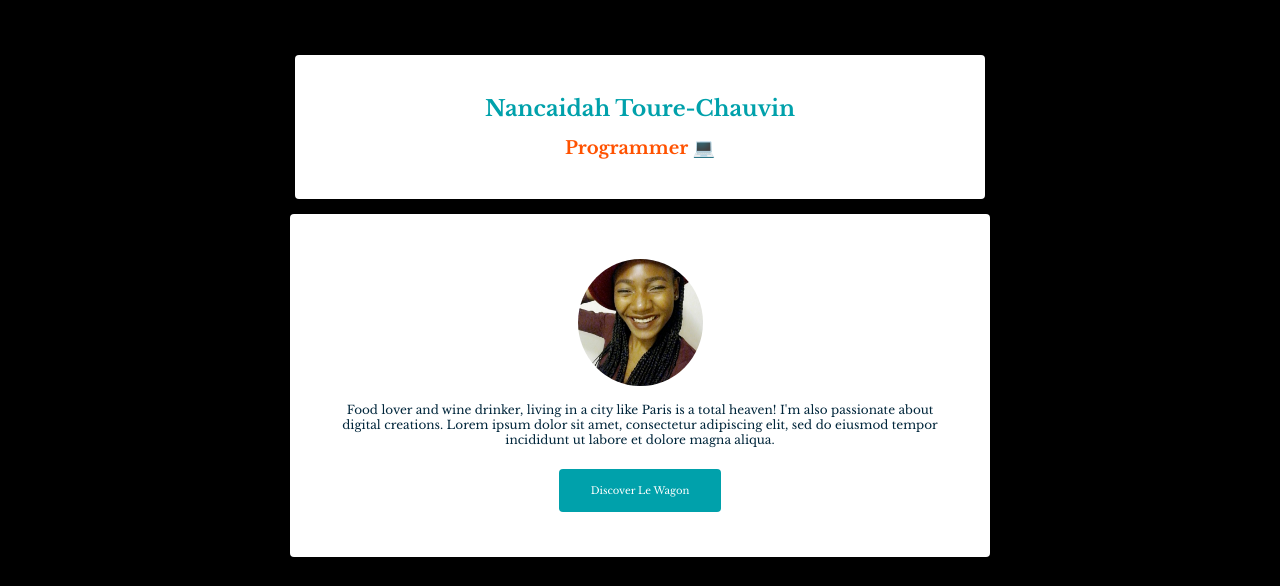
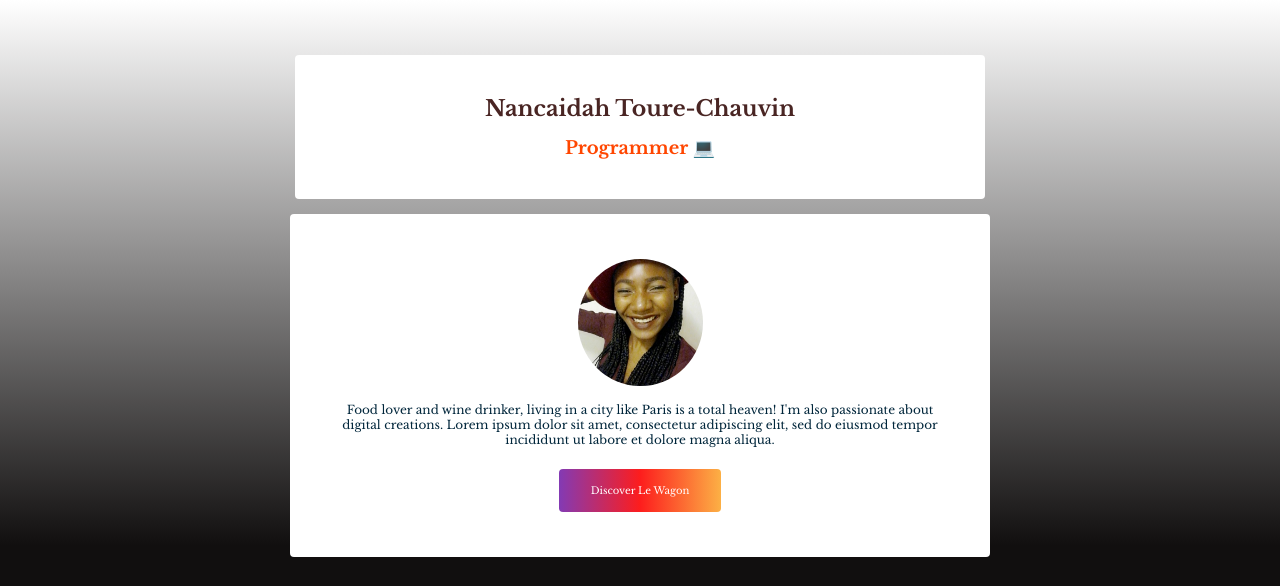
Before and after one commit to nancaidah/profile, a plain HTML site: page index.html in a window 1280 px wide. Shown: the top 586 px of the page. Drawn offline with nearby package versions, Linux system fonts and the light colour scheme.

Commit message:
make my profile prettier

```diff
--- a/style.css
+++ b/style.css
@@ -1,7 +1,6 @@
-
-
 body {
-  background-color: #000000;
+  background: rgb(17,15,15);
+background: linear-gradient(to top, rgba(17,15,15,1) 30%, rgba(255,255,255,1) 100%);
   font-family: "Libre Baskerville";
   color: #00263b;
 }
@@ -28,13 +27,13 @@ body {
 }
 
 h1 {
-  color: #00a1ab;
+  color: #492523;
   font-size: 22px;
   line-height
 }
 
 h2 {
-  color: #ff5200;
+  color: #ff4600;
   font-size: 18px
 }
 
@@ -54,7 +53,8 @@ p {
 }
 
 #img-block a {
-  background-color: #00a1ab;
+  background: rgb(131,58,180);
+background: linear-gradient(90deg, rgba(131,58,180,1) 0%, rgba(253,29,29,1) 50%, rgba(252,176,69,1) 100%);
   border: none;
   border-radius: 4px;
   color: white;
```
